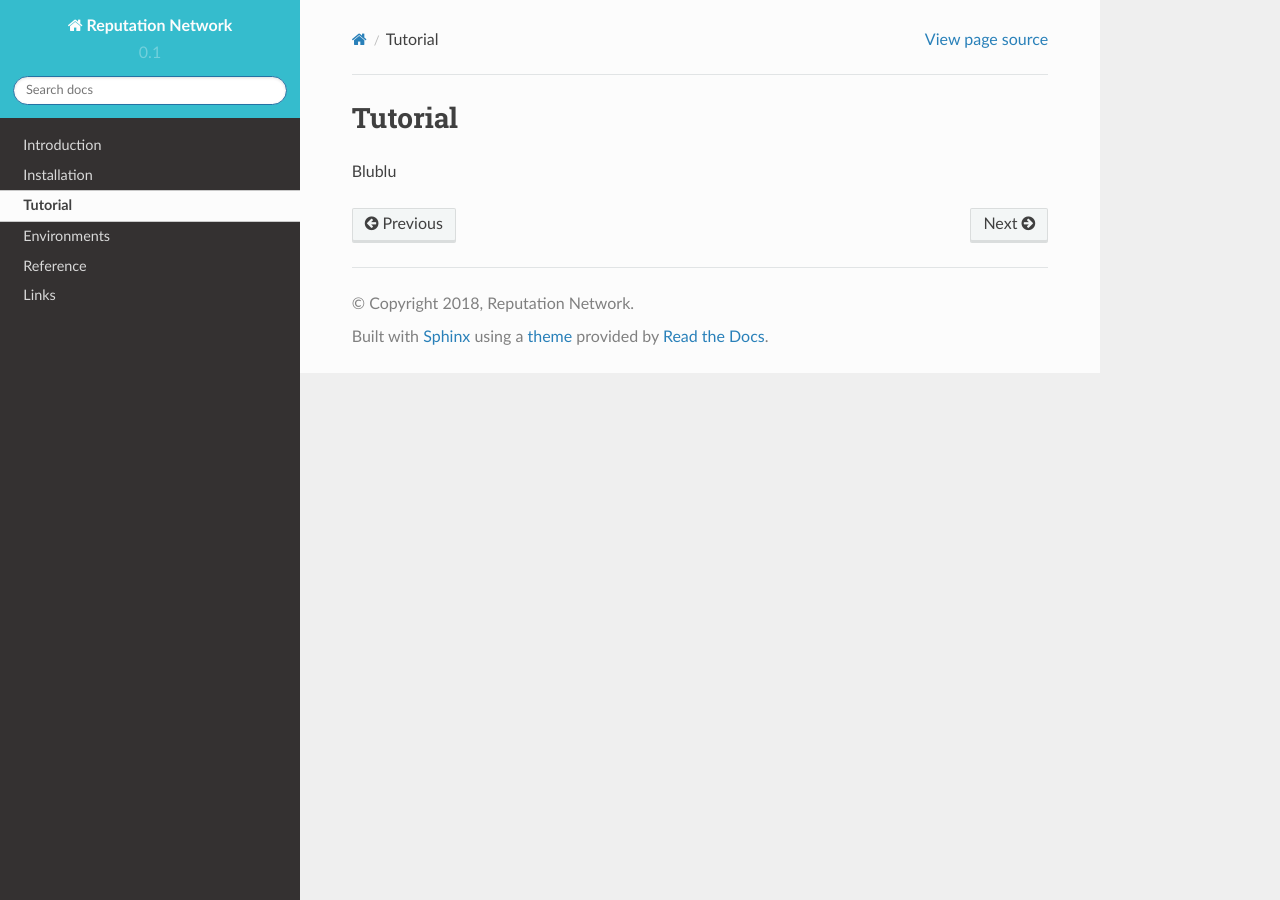
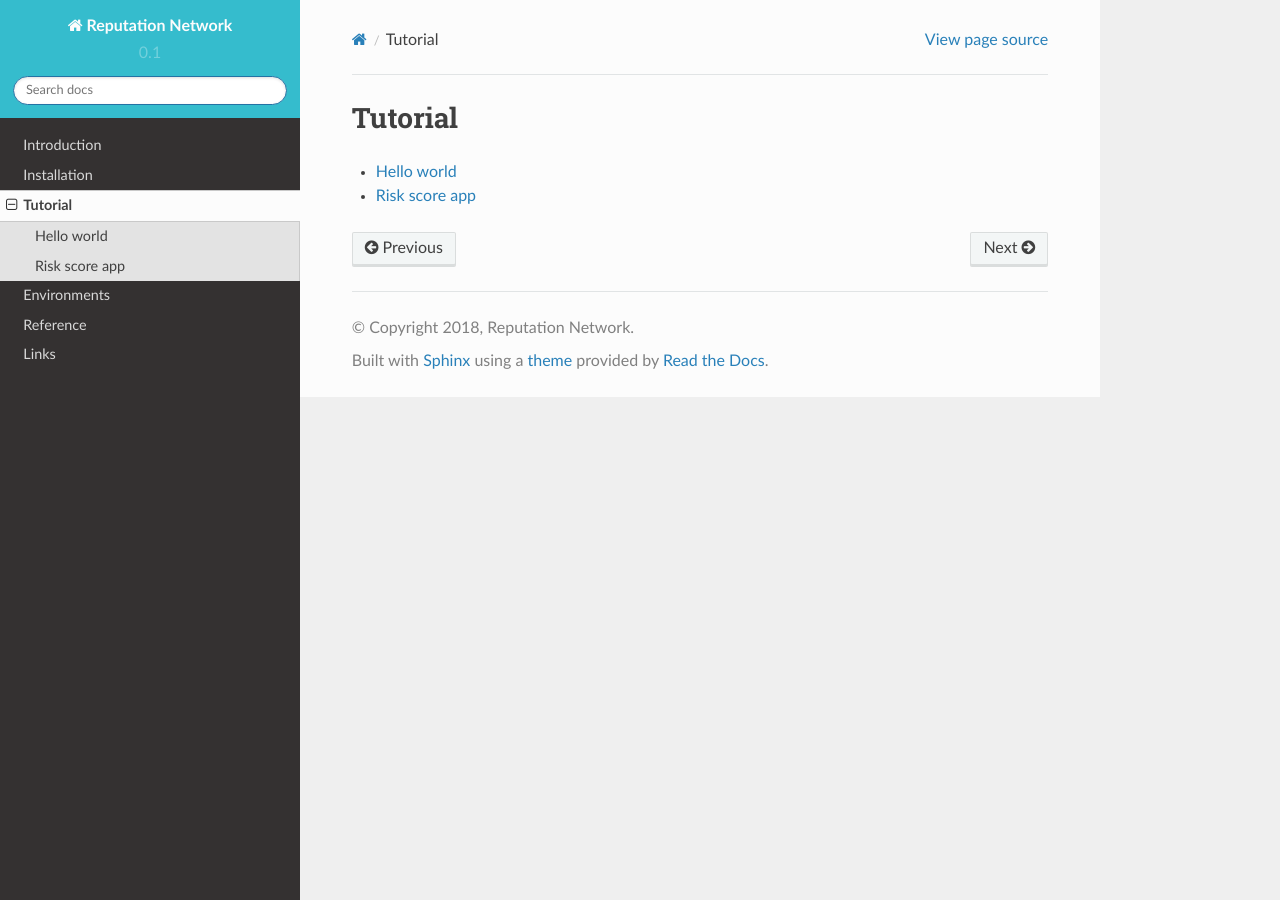
Before and after one commit to reputation-network/rey-docs, a Sphinx documentation site: the page built from docs/contents/tutorial.rst, in a window 1280 px wide. Built offline with Sphinx 7.4.7 and the Read the Docs theme 2.0.0, drawn with Linux system fonts in a browser that asks for light colours.

Commit message:
Add tutorial structure

```diff
--- a/docs/contents/tutorial.rst
+++ b/docs/contents/tutorial.rst
@@ -4,4 +4,8 @@
 Tutorial
 ========
 
-Blublu
+.. toctree::
+    :maxdepth: 2
+
+    tutorial/hello_world.rst
+    tutorial/risk_score.rst
--- /dev/null
+++ b/docs/contents/tutorial/hello_world.rst
@@ -0,0 +1,5 @@
+.. index:: ! hello_world
+.. _hello_world:
+
+Hello world
+===========
--- /dev/null
+++ b/docs/contents/tutorial/risk_score.rst
@@ -0,0 +1,5 @@
+.. index:: ! risk_score
+.. _risk_score:
+
+Risk score app
+==============
```
